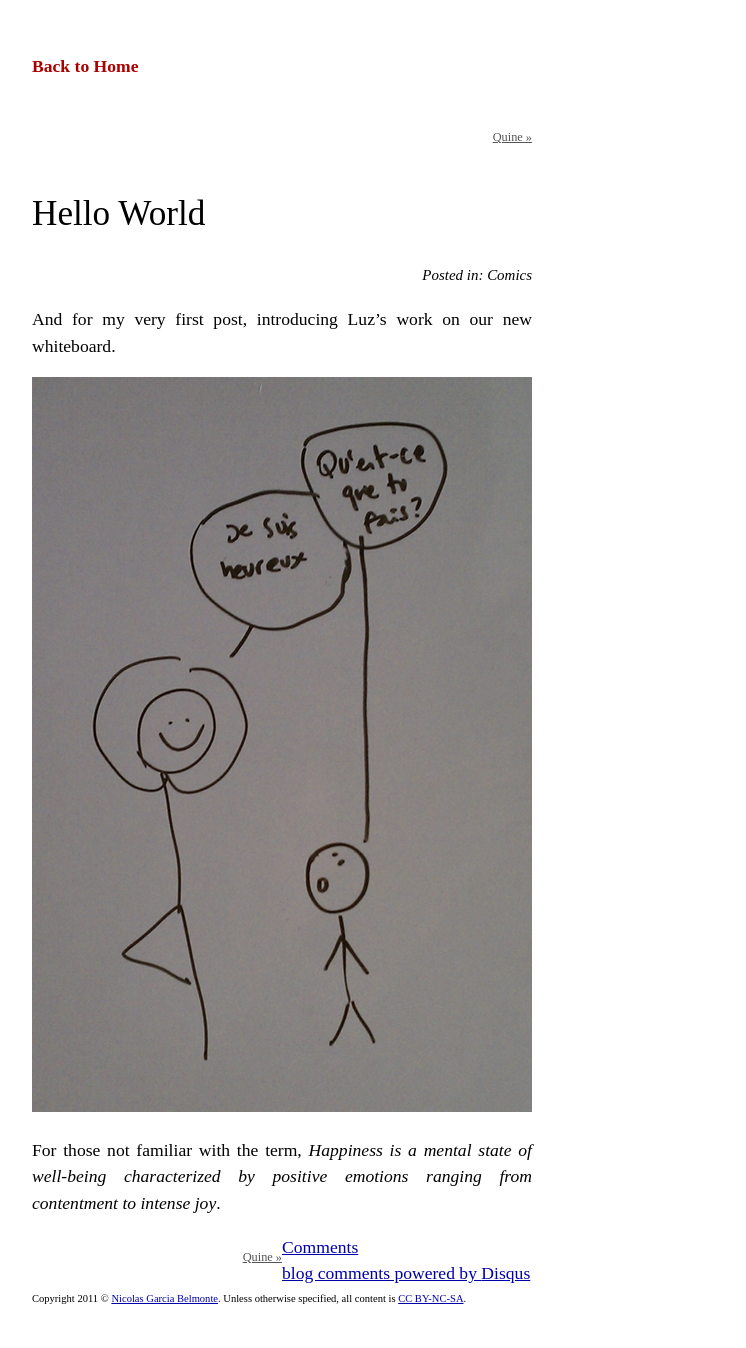
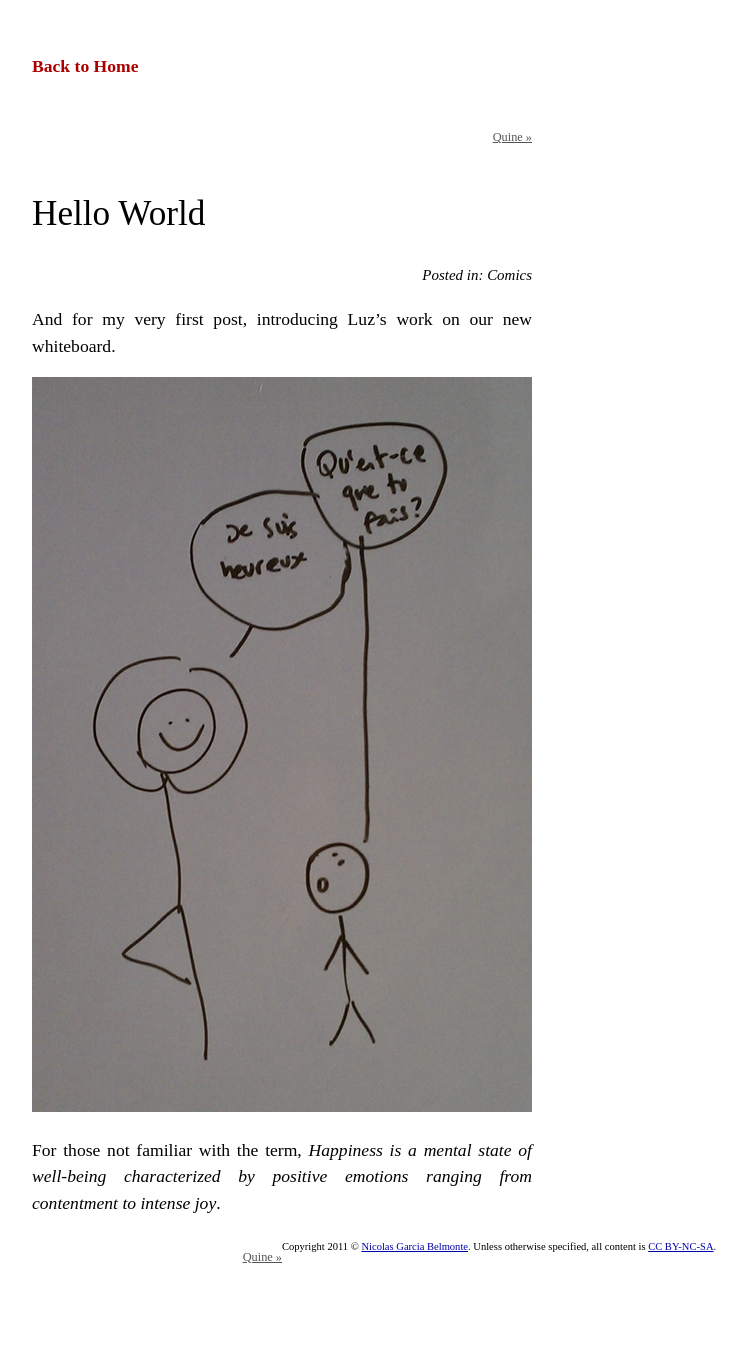
Before and after one commit to philogb/notes, a Jekyll site: the page built from _posts/2011-07-25-hello-world.markdown, in a window 1280 px wide. Shown: the whole page, without its empty margins (233-979 px from the left). Built offline with Jekyll 4.4.1, drawn with Linux system fonts in a browser that asks for light colours; some web fonts are replaced; comment, search, counter and statistics services are not loaded; after the commit the page ends 1295 px from its top, so only the background shows below that; part of the change alters nothing that is shown.

Commit message:
remove disqus comments.

```diff
--- a/_layouts/post.html
+++ b/_layouts/post.html
@@ -48,28 +48,4 @@ layout: default
 	</div>
 	{% endif %}
 </div>
-
-<a href="#disqus_thread">Comments</a>
-<div id="disqus_thread"></div>
-<script type="text/javascript">
-  /**
-    * var disqus_identifier; [Optional but recommended: Define a unique identifier (e.g. post id or slug) for this thread]
-    */
-  (function() {
-   var dsq = document.createElement('script'); dsq.type = 'text/javascript'; dsq.async = true;
-   dsq.src = 'http://notesphilogb.disqus.com/embed.js';
-   (document.getElementsByTagName('head')[0] || document.getElementsByTagName('body')[0]).appendChild(dsq);
-  })();
-</script>
-<noscript>Please enable JavaScript to view the <a href="http://disqus.com/?ref_noscript=notesphilogb">comments powered by Disqus.</a></noscript>
-<a href="http://disqus.com" class="dsq-brlink">blog comments powered by <span class="logo-disqus">Disqus</span></a>
-
-<script type="text/javascript">
-var disqus_shortname = 'notesphilogb';
-(function () {
-  var s = document.createElement('script'); s.async = true;
-  s.src = 'http://disqus.com/forums/notesphilogb/count.js';
-  (document.getElementsByTagName('HEAD')[0] || document.getElementsByTagName('BODY')[0]).appendChild(s);
-}());
-</script>
 </div>
```
Also changed, not shown: _layouts/default.html (line endings or trailing spaces).
